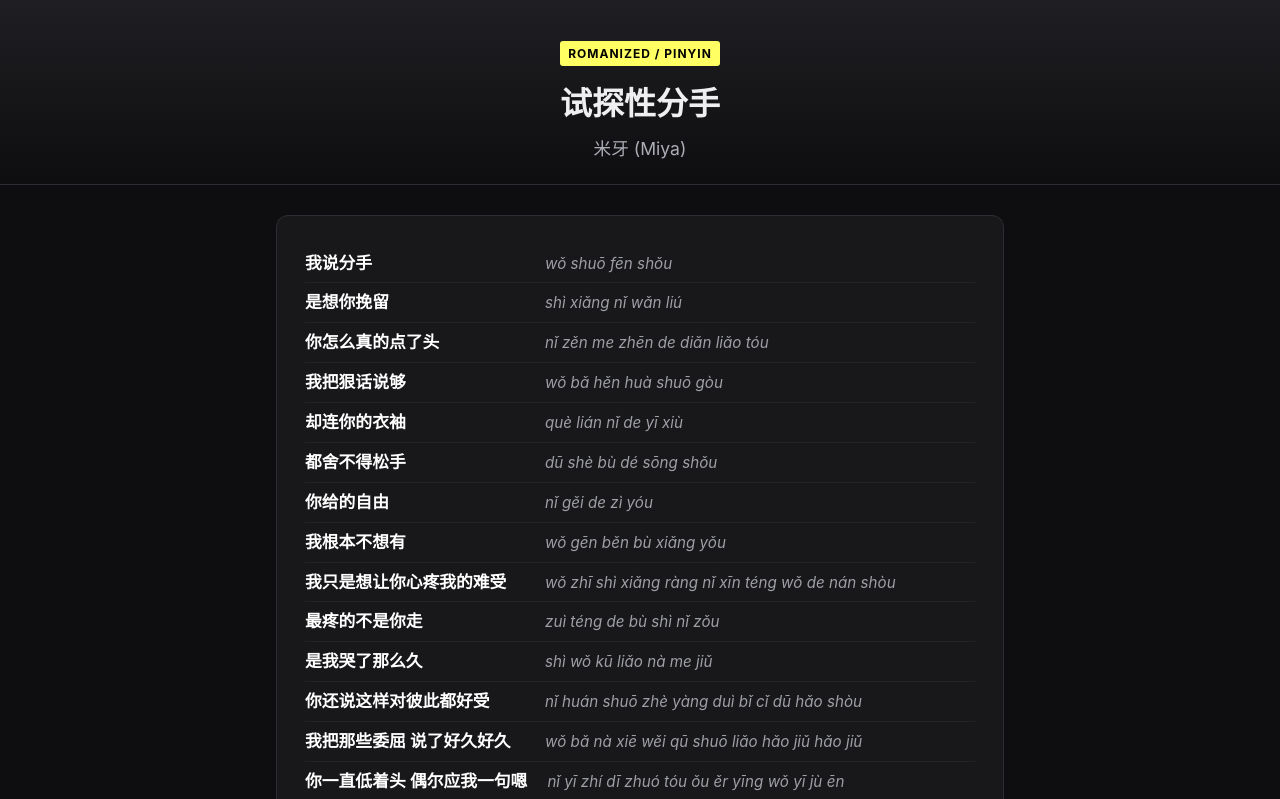
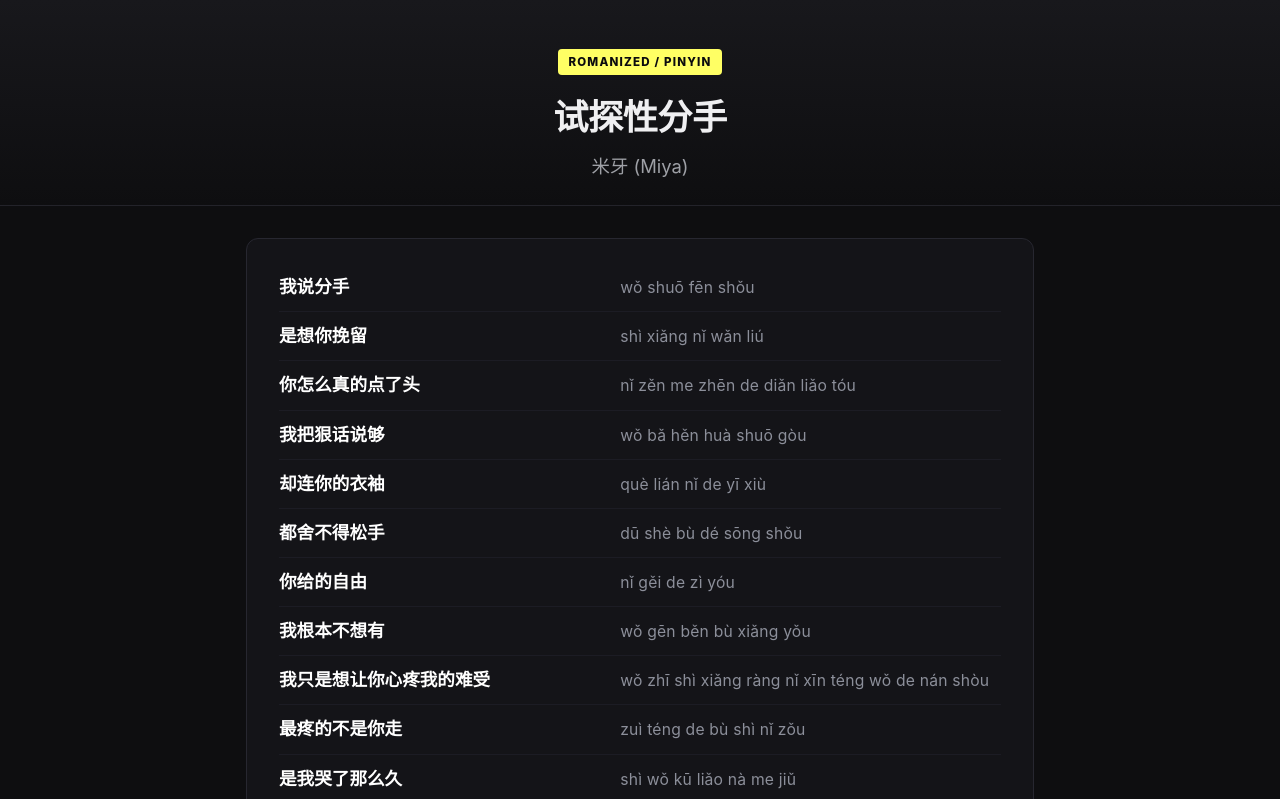
Before and after one commit to zilin10/songs, a plain HTML site: page index.html in a window 1280 px wide. Shown: the top 799 px of the page. Drawn offline with Linux system fonts and the light colour scheme.

Commit message:
Refactor styles for header, badge, and layout

```diff
--- a/style.css
+++ b/style.css
@@ -12,93 +12,97 @@ body {
 }
 
 .header {
-  background: linear-gradient(180deg, #1f1f23 0%, #0e0e10 100%);
-  padding: 40px 20px 20px;
+  background: linear-gradient(180deg, #18181c 0%, #0e0e10 100%);
+  padding: 48px 20px 24px;
   text-align: center;
-  border-bottom: 1px solid #2d2d35;
+  border-bottom: 1px solid #23232a;
 }
 
 .badge {
   display: inline-block;
-  font-size: 0.75rem;
-  letter-spacing: 1px;
+  font-size: 0.72rem;
+  letter-spacing: 1.2px;
   text-transform: uppercase;
   background: #ffff64;
-  color: #000;
-  font-weight: 700;
-  padding: 3px 8px;
-  border-radius: 3px;
-  margin-bottom: 12px;
+  color: #0b0b0e;
+  font-weight: 800;
+  padding: 4px 10px;
+  border-radius: 4px;
+  margin-bottom: 14px;
 }
 
 h1 {
-  font-size: 2rem;
+  font-size: 2.2rem;
   font-weight: 800;
   margin-bottom: 6px;
+  letter-spacing: -0.5px;
 }
 
 .artist {
-  font-size: 1.1rem;
-  color: #adadb8;
+  font-size: 1.15rem;
+  color: #9ea0a6;
 }
 
 .container {
-  max-width: 760px;
-  margin: 30px auto;
+  max-width: 820px;
+  margin: 32px auto;
   padding: 0 16px;
 }
 
 .lyrics-card {
-  background: #18181b;
+  background: #141418;
   border-radius: 12px;
-  padding: 28px;
-  border: 1px solid #2d2d35;
-}
-
-.section-title {
-  color: #ffff64;
-  font-weight: 700;
-  font-size: 0.9rem;
-  margin: 18px 0 10px;
-  text-transform: uppercase;
+  padding: 24px 32px;
+  border: 1px solid #272730;
 }
 
 .line-pair {
-  display: flex;
+  display: grid;
+  grid-template-columns: minmax(280px, 1fr) 1.2fr;
+  column-gap: 24px;
   align-items: baseline;
-  gap: 20px;
-  padding: 6px 0;
-  border-bottom: 1px solid #222227;
+  padding: 10px 0;
+  border-bottom: 1px solid #1c1c24;
 }
 
-.line-pair .original {
-  font-size: 1.05rem;
+.line-pair:last-child {
+  border-bottom: none;
+}
+
+.original {
+  font-size: 1.1rem;
   font-weight: 600;
   color: #ffffff;
-  min-width: 220px;
 }
 
-.line-pair .pinyin {
-  font-size: 0.95rem;
-  color: #9ea0a6;
-  font-style: italic;
+.pinyin {
+  font-size: 0.98rem;
+  color: #8c8f9a;
+  letter-spacing: 0.2px;
 }
 
 footer {
   text-align: center;
-  padding: 30px;
+  padding: 36px 16px;
   font-size: 0.8rem;
-  color: #71717a;
+  color: #555761;
 }
 
-/* Responsive adjustments for phones */
-@media (max-width: 600px) {
+/* Mobile responsive view */
+@media (max-width: 640px) {
+  .lyrics-card {
+    padding: 18px;
+  }
   .line-pair {
+    display: flex;
     flex-direction: column;
-    gap: 2px;
-    padding: 8px 0;
+    row-gap: 3px;
+    padding: 9px 0;
   }
-  .line-pair .original {
-    min-width: unset;
+  .original {
+    font-size: 1rem;
+  }
+  .pinyin {
+    font-size: 0.9rem;
   }
 }
```
